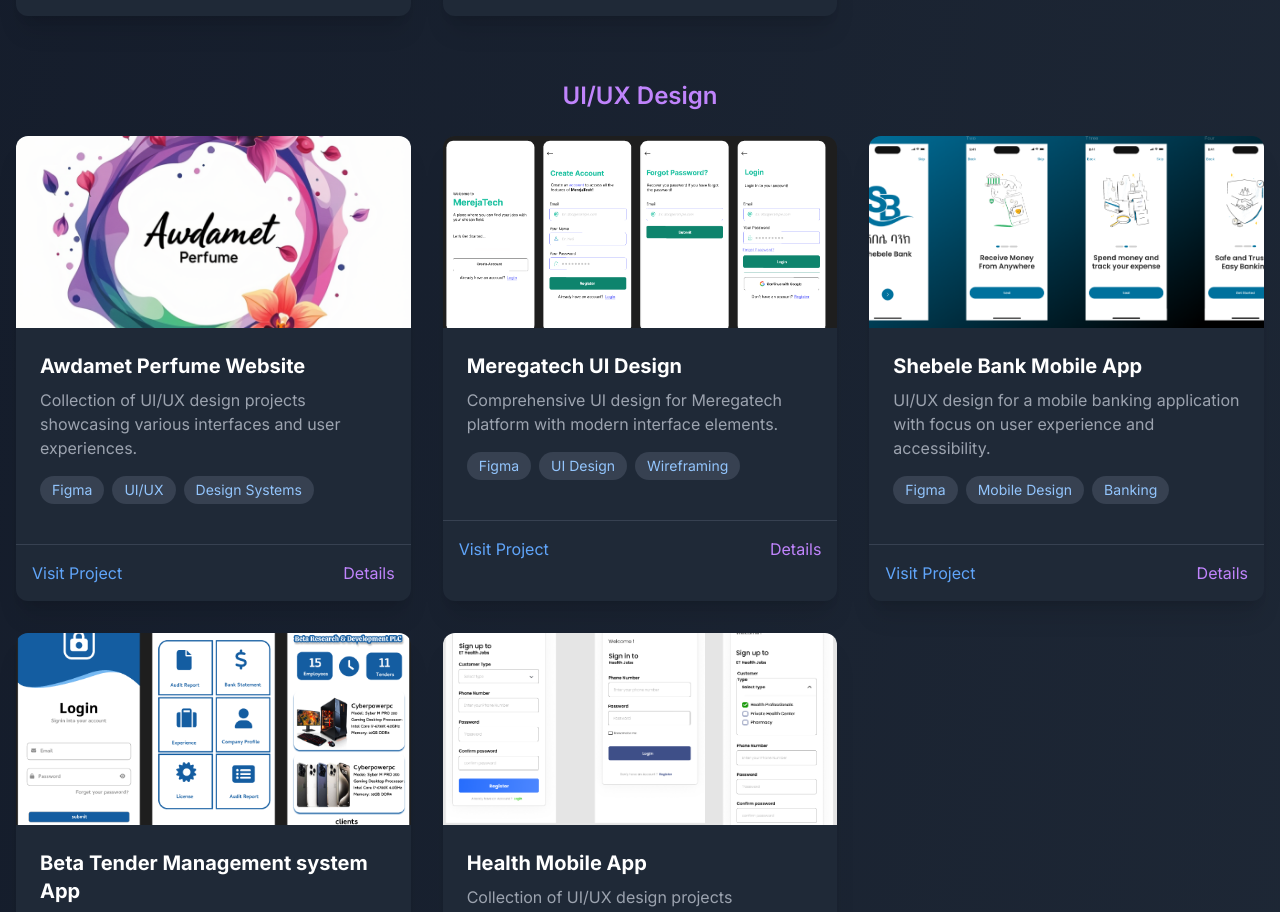
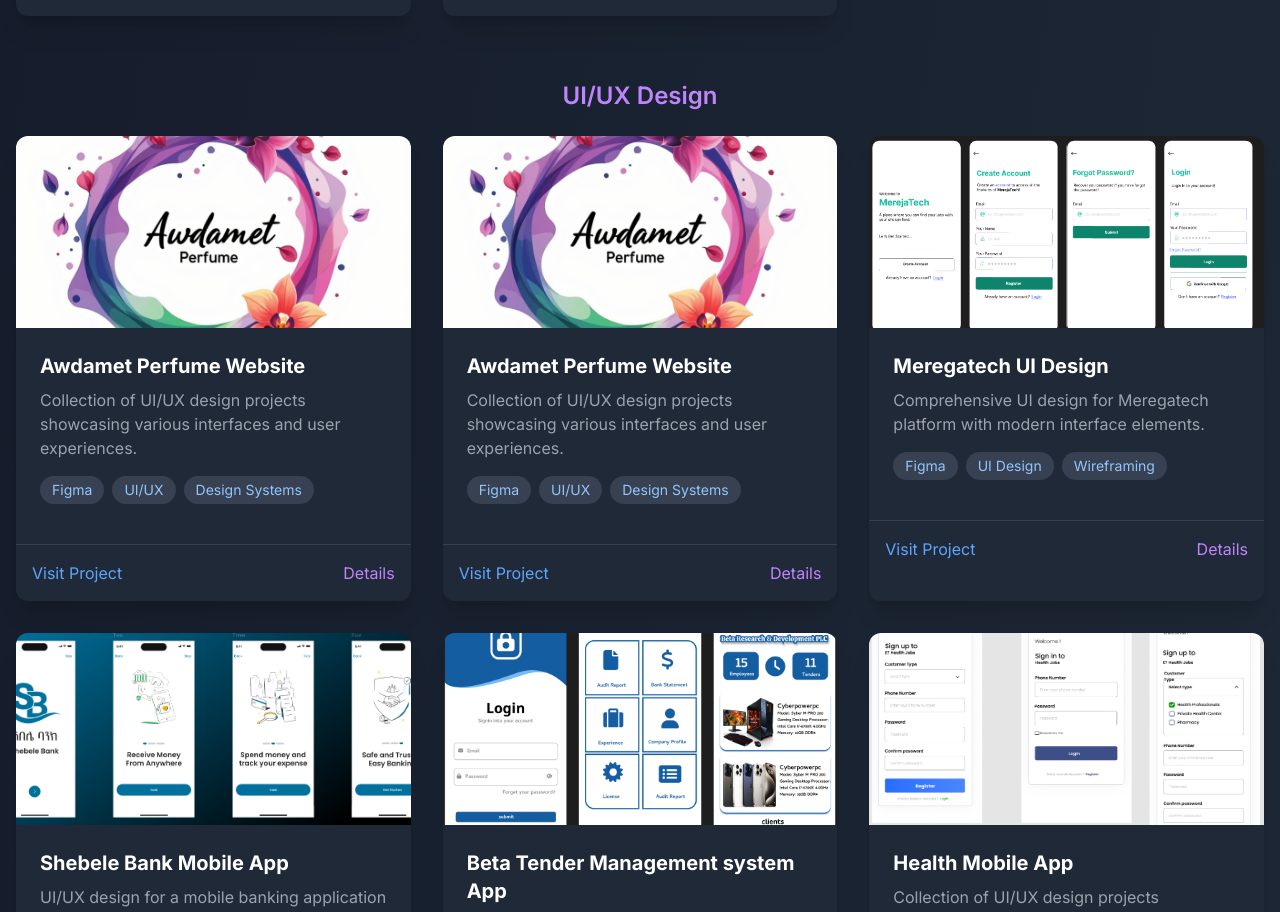
Before and after one commit to zeruhabesha/zerihunkibret, a Next.js app: page / in a window 1280 px wide. Shown: the part 5600-6512 px from the top of the page. Built offline with nearby package versions, Linux system fonts and the light colour scheme.

Commit message:
first commit

```diff
--- a/app/page.tsx
+++ b/app/page.tsx
@@ -170,6 +170,15 @@
       image: "/images/awdamet.png",
       link: "https://www.figma.com/design/KxIHbb2NXYR0tRibcbcjZ9/Untitled?node-id=0-1&p=f&t=Ak8k7nHclrKt2fzH-0",
     },
+    {
+      id: 15,
+      title: "Awdamet Perfume Website",
+      description: "Collection of UI/UX design projects showcasing various interfaces and user experiences.",
+      technologies: ["Figma", "UI/UX", "Design Systems"],
+      image: "/images/awdamet.png",
+      link: "https://www.figma.com/proto/Gk7ndUdZAmZXZGnL8ypPhy/Untitled?node-id=0-1&t=NRWh4AXHZC2vu3Kh-1",
+    },
+
     {
       id: 16,
       title: "Meregatech UI Design",
```
